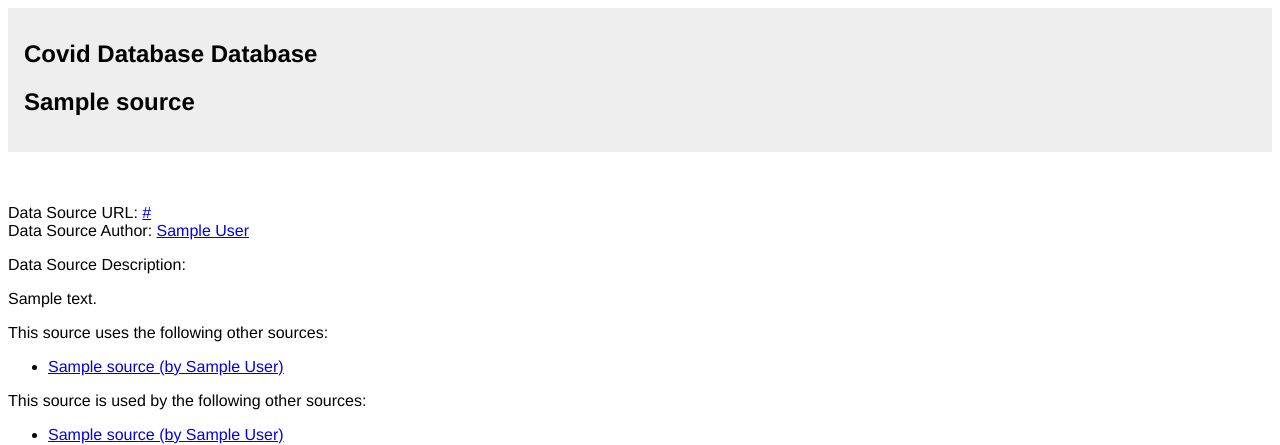
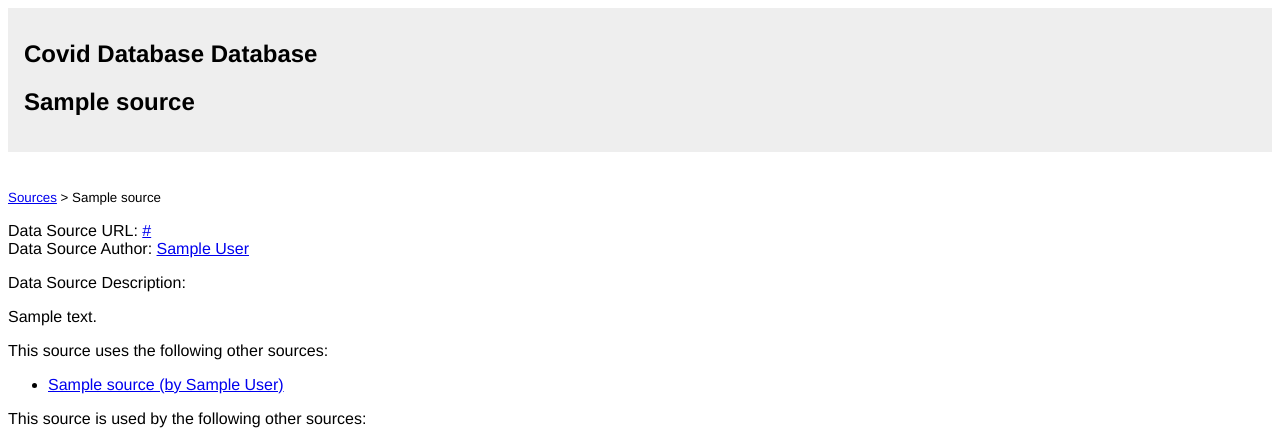
Before and after one commit to dmoney/covid-database-database, a Django app: page /source/1 in a window 1280 px wide. Shown: the top 445 px of the page. Run offline with Django 3.2, Linux system fonts and the light colour scheme; tables that the repository leaves empty hold one stand-in row (values such as "Sample post").

Commit message:
add breadcrumb to source.html

```diff
--- a/server/core/templates/source.html
+++ b/server/core/templates/source.html
@@ -4,6 +4,8 @@
 {% block headtitle %}{{ source.name }}{% endblock %}
 
 {% block body %}
+<nav><small><a href="{% url 'sources' %}">Sources</a> &gt; {{ source.name }}</small></nav>
+
 <p>
   Data Source URL: <a href="{{ source.url }}">{{ source.url }}</a><br/>
   Data Source Author: <a href="{{ source.author_url }}">{{ source.author_name }}</a>
```
